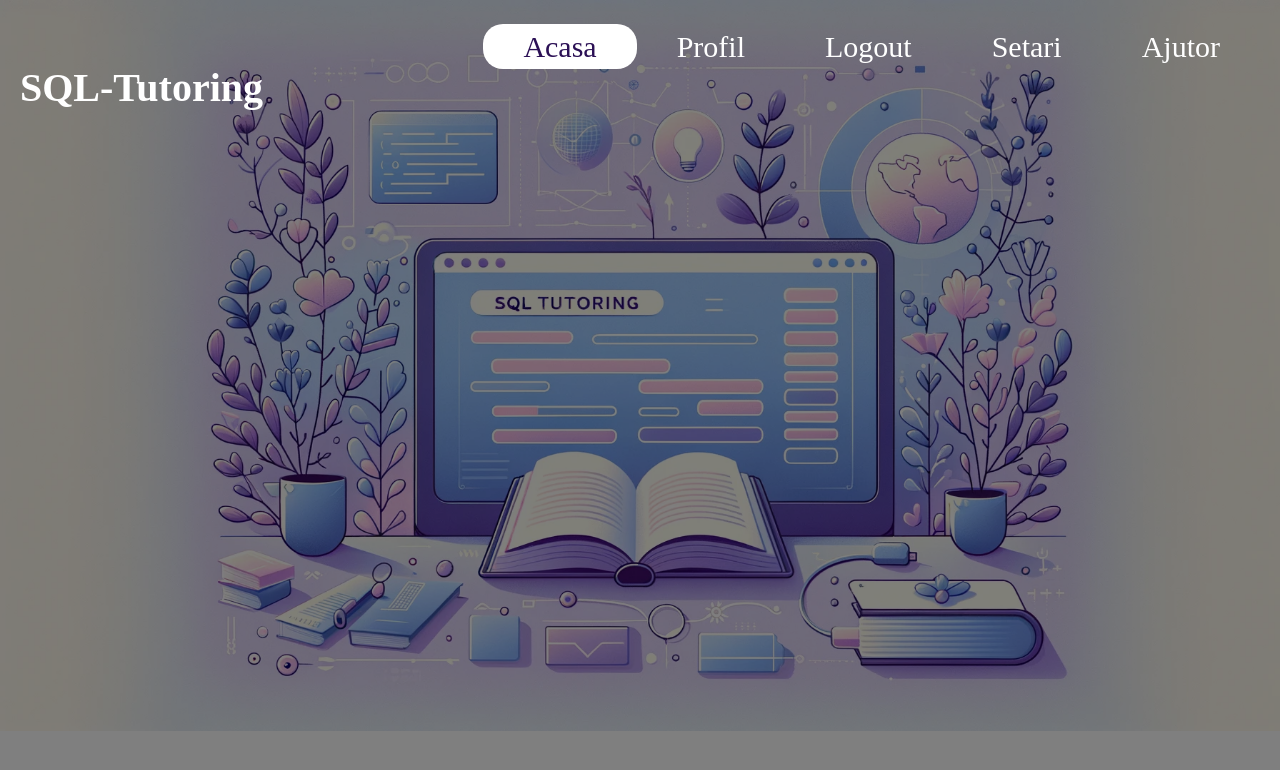
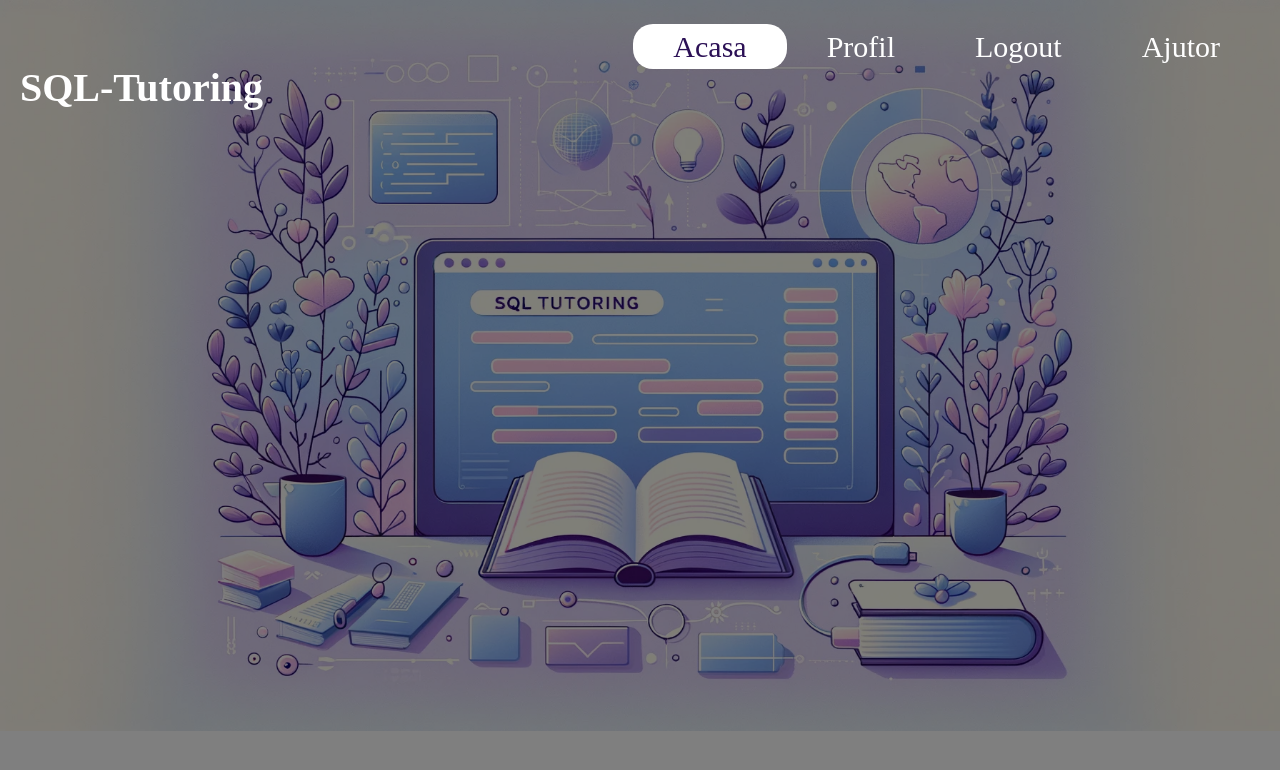
Before and after one commit to ioanaalexia/SQL-Tutoring, a plain HTML site: page html/elev.html in a window 1280 px wide. Drawn offline with Linux system fonts and the light colour scheme.

Commit message:
Update elev.html

```diff
--- a/html/elev.html
+++ b/html/elev.html
@@ -9,10 +9,9 @@
     <link rel="stylesheet" href="../css/elev.css">
     <header>
     <ul>
-        <li><a href="profil.html" class="active">Acasa</a></li>
+        <li><a href="#"class="active">Acasa</a></li>
         <li><a href="profil.html">Profil</a></li>
         <li><a href="index.html">Logout</a></li>
-        <li><a href="setari.html">Setari</a></li>
         <li><a href="ajutor.html">Ajutor</a></li>
     </ul>
     <a href="#" class="logo">SQL-Tutoring</a>
```
